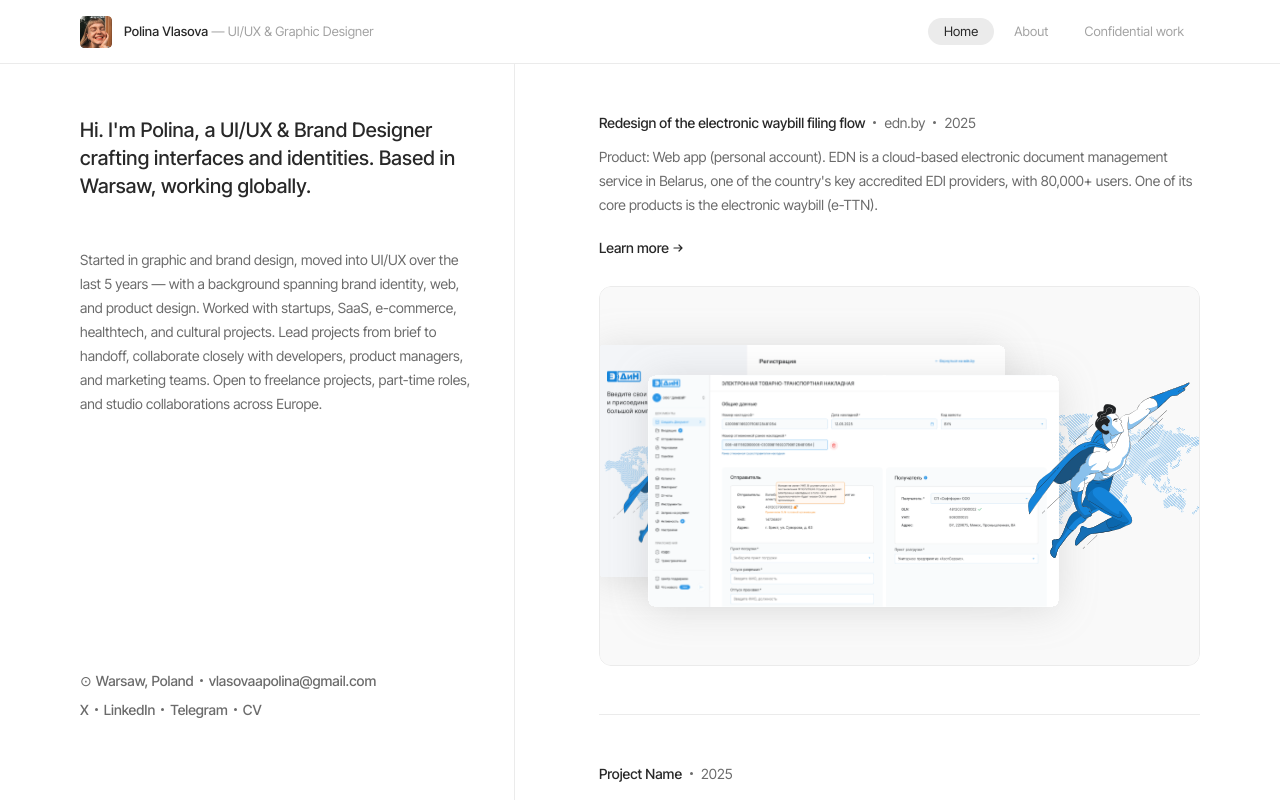
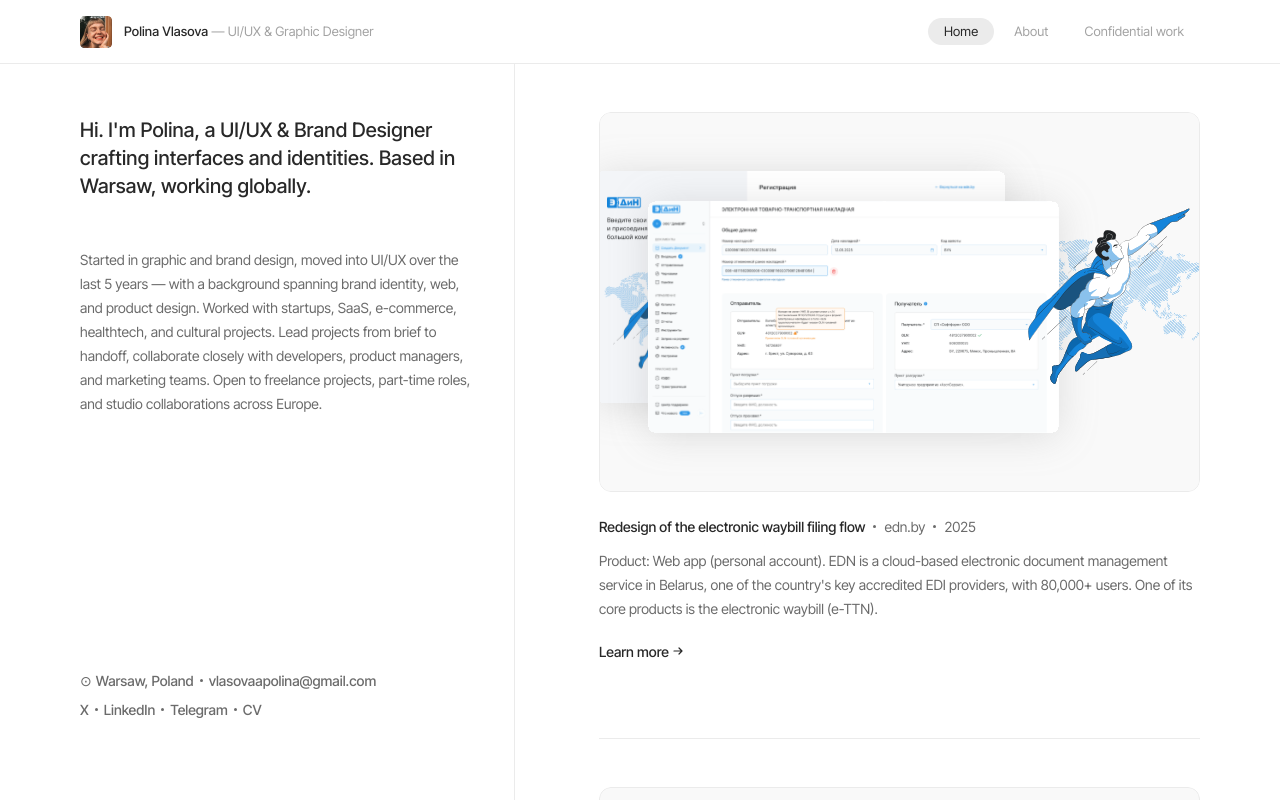
Before and after one commit to vlasovapolina/vlasovapolina, a Next.js app: page / in a window 1280 px wide. Shown: the top 800 px of the page. Built offline with nearby package versions, Linux system fonts and the light colour scheme.

Commit message:
fix: image before text in project cards

```diff
--- a/app/page.tsx
+++ b/app/page.tsx
@@ -120,37 +120,11 @@ function ProjectRow({ project, index }: { project: typeof projects[0]; index: nu
       paddingTop: "48px",
       paddingBottom: "48px",
     }}>
-      {/* Meta */}
-      <div style={{ maxWidth: "920px" }}>
-        <div style={{ marginBottom: "12px" }}>
-          {/* Desktop: all in one row */}
-          <div className="project-meta-desktop" style={{ display: "flex", alignItems: "center", gap: "8px", flexWrap: "nowrap" }}>
-            <span style={{ fontSize: "14px", fontWeight: 500, color: "var(--color-dark)", whiteSpace: "nowrap" }}>{project.name}</span>
-            {project.client && <><Dot /><span style={{ fontSize: "14px", color: "var(--color-grey)", whiteSpace: "nowrap" }}>{project.client}</span></>}
-            <Dot />
-            <span style={{ fontSize: "14px", color: "var(--color-grey)", whiteSpace: "nowrap" }}>{project.year}</span>
-          </div>
-          {/* Mobile: title on first line, client+year on second */}
-          <div className="project-meta-mobile" style={{ display: "none" }}>
-            <div style={{ fontSize: "14px", fontWeight: 500, color: "var(--color-dark)", marginBottom: "2px" }}>{project.name}</div>
-            <div style={{ display: "flex", alignItems: "center", gap: "8px" }}>
-              {project.client && <><span style={{ fontSize: "14px", color: "var(--color-grey)" }}>{project.client}</span><Dot /></>}
-              <span style={{ fontSize: "14px", color: "var(--color-grey)" }}>{project.year}</span>
-            </div>
-          </div>
-        </div>
-
-      <p style={{ fontSize: "14px", lineHeight: "24px", color: "var(--color-grey)", marginBottom: "16px" }}>
-        {project.description}
-      </p>
-      {project.hasCase && <LearnMoreBtn href={project.caseUrl || undefined} />}
-      </div>
-
-      {/* Image */}
+      {/* Image first */}
       <div
         onMouseEnter={() => { setImgHovered(true); window.dispatchEvent(new Event("cursor:project")); }}
         onMouseLeave={() => { setImgHovered(false); window.dispatchEvent(new Event("cursor:default")); }}
-        style={{ position: "relative", borderRadius: "12px", overflow: "hidden" }}
+        style={{ position: "relative", borderRadius: "12px", overflow: "hidden", marginBottom: "24px" }}
       >
         <motion.div
           animate={imgHovered ? { scale: 1.015 } : { scale: 1 }}
@@ -174,6 +148,29 @@ function ProjectRow({ project, index }: { project: typeof projects[0]; index: nu
             />
           )}
         </motion.div>
+      </div>
+
+      {/* Text below */}
+      <div style={{ maxWidth: "920px" }}>
+        <div style={{ marginBottom: "12px" }}>
+          <div className="project-meta-desktop" style={{ display: "flex", alignItems: "center", gap: "8px", flexWrap: "nowrap" }}>
+            <span style={{ fontSize: "14px", fontWeight: 500, color: "var(--color-dark)", whiteSpace: "nowrap" }}>{project.name}</span>
+            {project.client && <><Dot /><span style={{ fontSize: "14px", color: "var(--color-grey)", whiteSpace: "nowrap" }}>{project.client}</span></>}
+            <Dot />
+            <span style={{ fontSize: "14px", color: "var(--color-grey)", whiteSpace: "nowrap" }}>{project.year}</span>
+          </div>
+          <div className="project-meta-mobile" style={{ display: "none" }}>
+            <div style={{ fontSize: "14px", fontWeight: 500, color: "var(--color-dark)", marginBottom: "2px" }}>{project.name}</div>
+            <div style={{ display: "flex", alignItems: "center", gap: "8px" }}>
+              {project.client && <><span style={{ fontSize: "14px", color: "var(--color-grey)" }}>{project.client}</span><Dot /></>}
+              <span style={{ fontSize: "14px", color: "var(--color-grey)" }}>{project.year}</span>
+            </div>
+          </div>
+        </div>
+        <p style={{ fontSize: "14px", lineHeight: "24px", color: "var(--color-grey)", marginBottom: "16px" }}>
+          {project.description}
+        </p>
+        {project.hasCase && <LearnMoreBtn href={project.caseUrl || undefined} />}
       </div>
     </div>
   );
```
